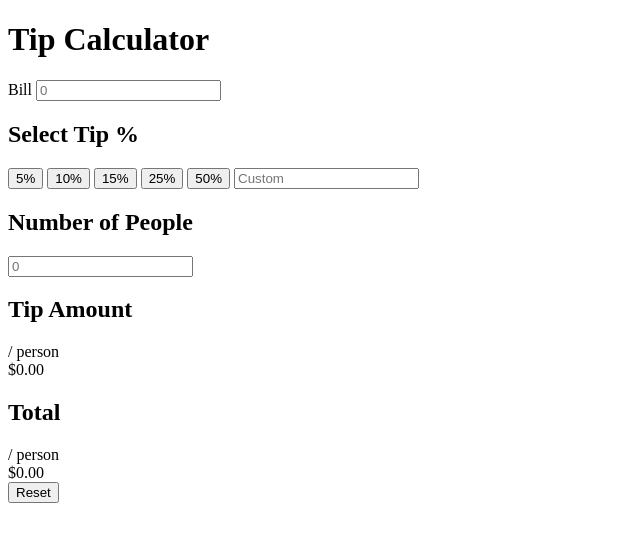
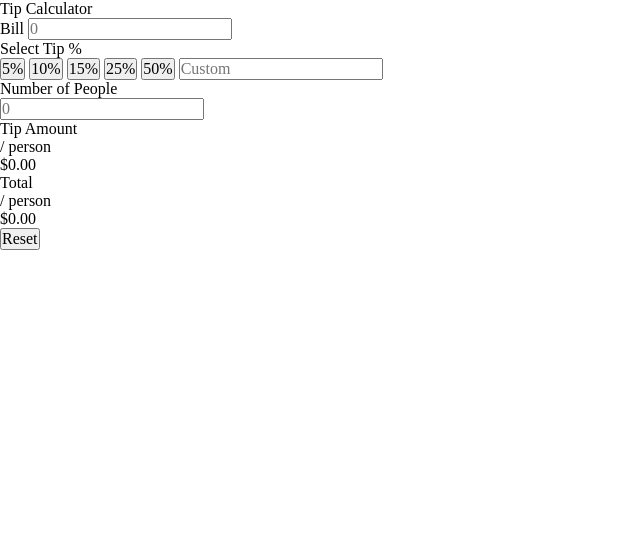
Before and after one commit to bestbrain06/tip-calculator-app, a plain HTML site: page index.html in a window 1280 px wide. Shown: the whole page, without its empty margins (0-640 px from the left). Drawn offline with Linux system fonts and the light colour scheme.

Commit message:
added the css reset and also css variables

```diff
--- a/css/style.css
+++ b/css/style.css
@@ -11,3 +11,31 @@
   src: url(../assets/fonts/SpaceMono/SpaceMono-Bold.ttf);
   weight: 700;
 }
+
+/* CSS RESET */
+*,
+*::before,
+*::after {
+  margin: 0;
+  padding: 0;
+  box-sizing: border-box;
+  font: inherit;
+}
+
+/* CSS VARIABLES */
+:root {
+  /* COLORS */
+  --clr-primary: hsl(172, 67%, 45%);
+  --clr-800: hsl(183, 100%, 15%);
+  --clr-600: hsl(184, 14%, 56%);
+  --clr-500: hsl(185, 41%, 84%);
+  --clr-200: hsl(189, 41%, 97%);
+  --clr-100: hsl(0, 0%, 100%);
+
+  /* FONT FAMILY */
+  --ff: "SpaceMono";
+
+  /* FONT WEIGHTS */
+  --fw-400: 400;
+  --fw-700: 700;
+}
```
